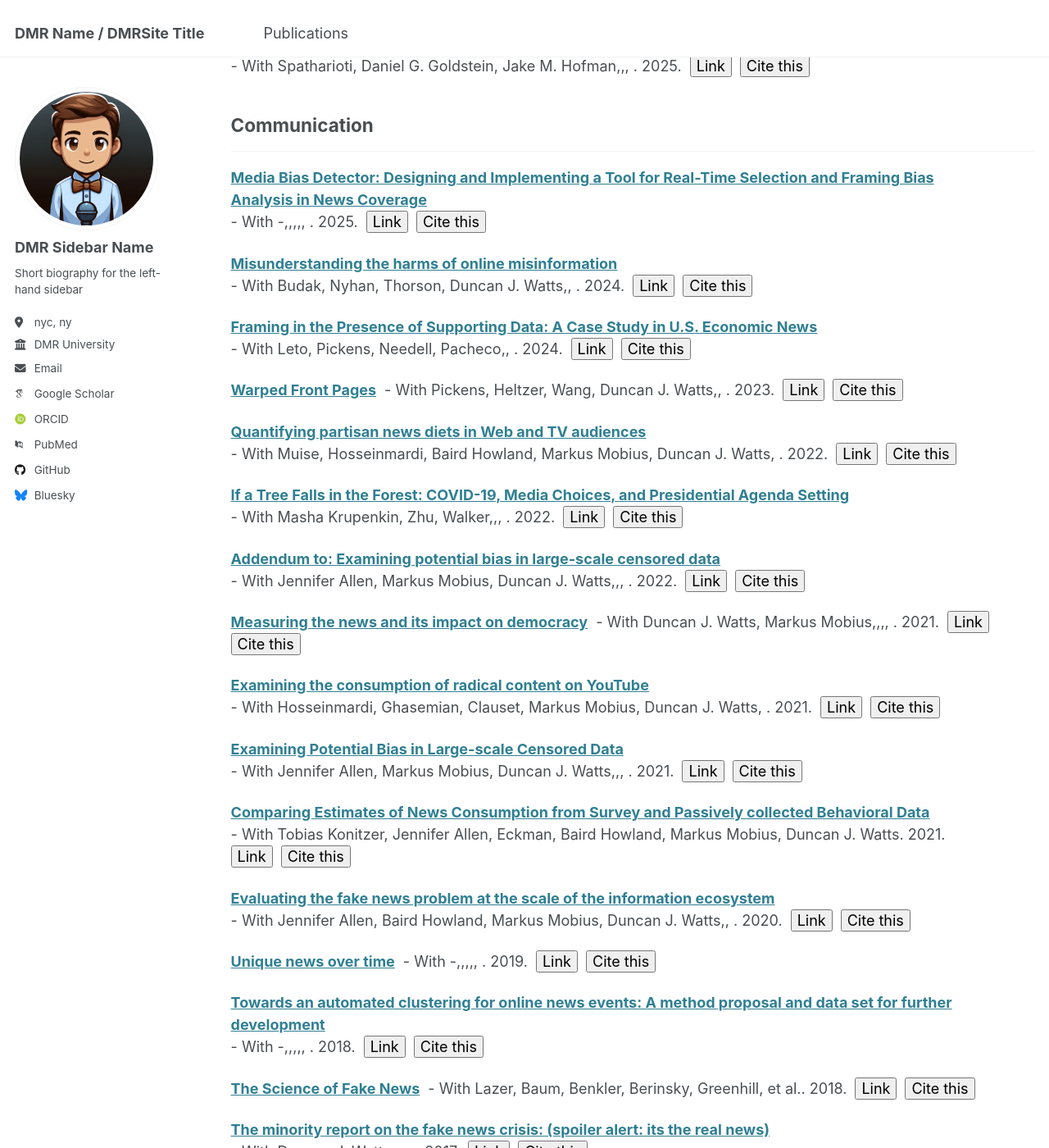
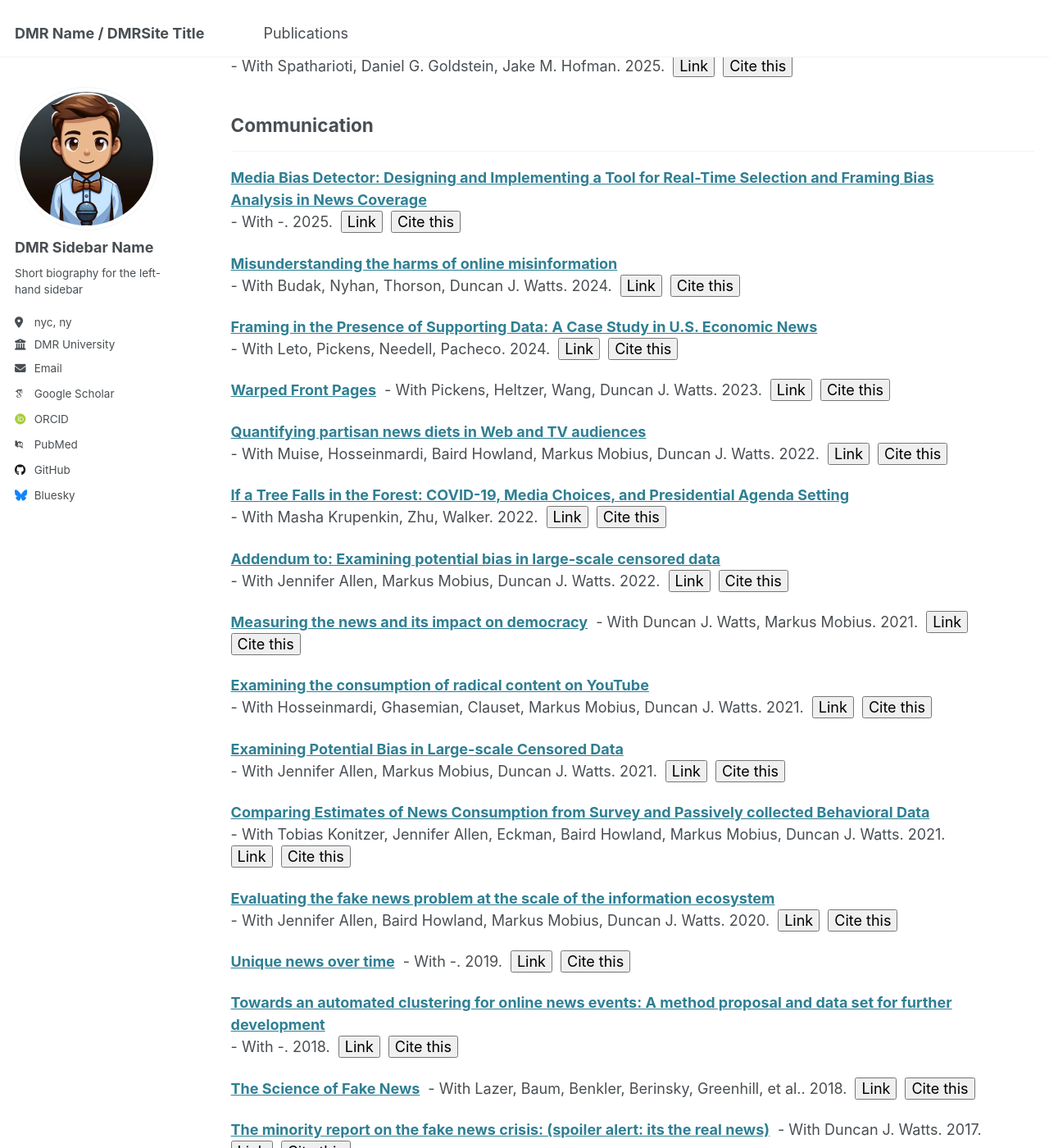
Before and after one commit to chotomirza/davidtest.github.io, a Jekyll site: the page built from _pages/publications.html, in a window 1280 px wide and 1400 px high, scrolled down 316 px. Shown: the whole window at 82% size. Built offline with Jekyll 4.4.1, drawn with Linux system fonts in a browser that asks for light colours; some web fonts are replaced; some of the changed text lies outside the part shown.

Commit message:
fix extra commas co-author section

```diff
--- a/_includes/david-pub.html
+++ b/_includes/david-pub.html
@@ -18,7 +18,7 @@
           {{ title }}
         {% endif %}
       </strong>
-      {% assign authors = post.co-authors | join: ", " | strip_newlines | replace: " ,", "," | replace: ", ,", "," | replace: ", ,", "," %}
+      {% assign authors = post.co-authors | join: ", " | split: ", " | reject: "" | join: ", " %}
       {% if authors != "" %}
         <span style="margin-right: 10px;"> - With {{ authors }}. {{ post.year }}.</span>
       {% else %}
```
